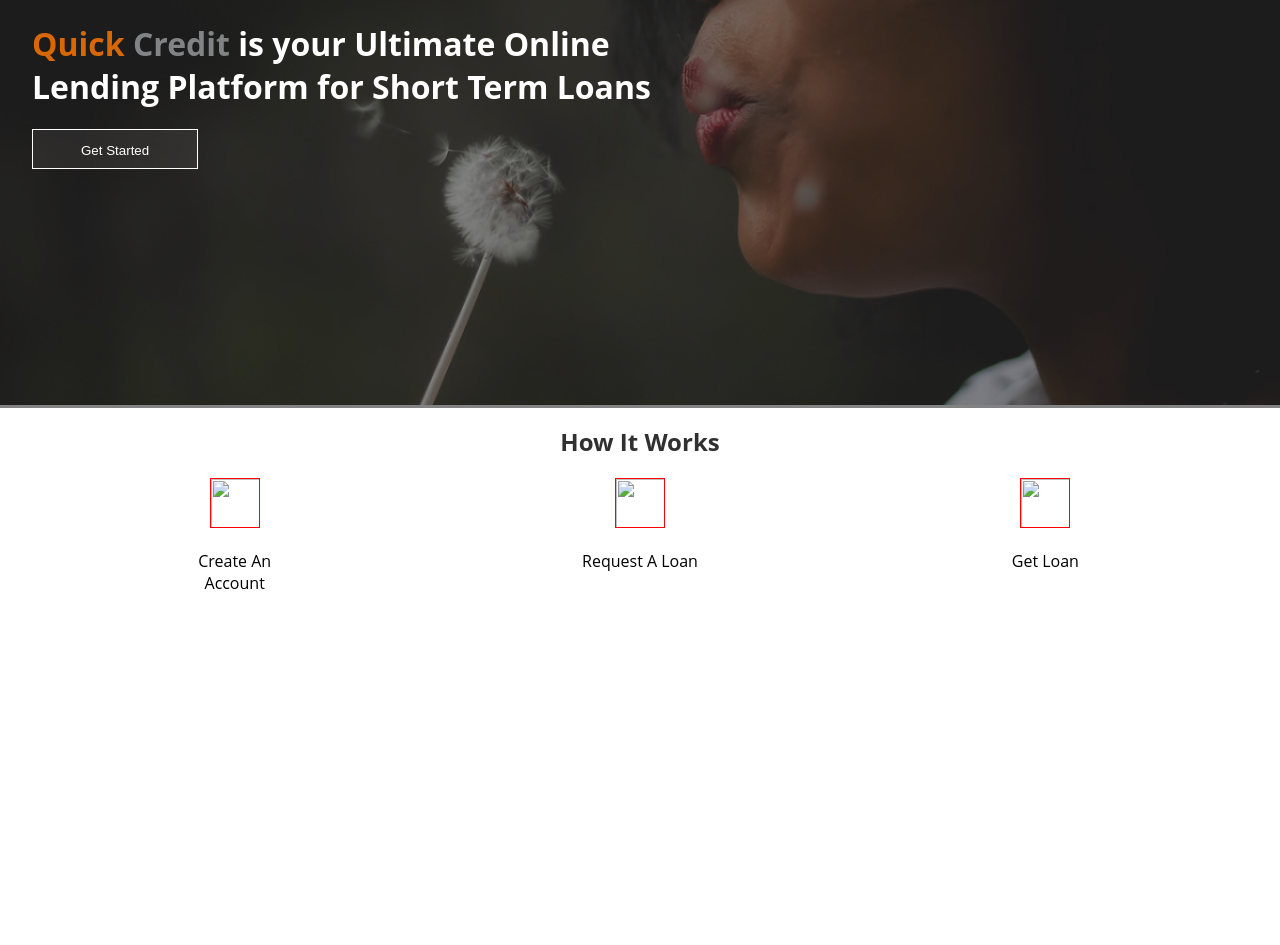
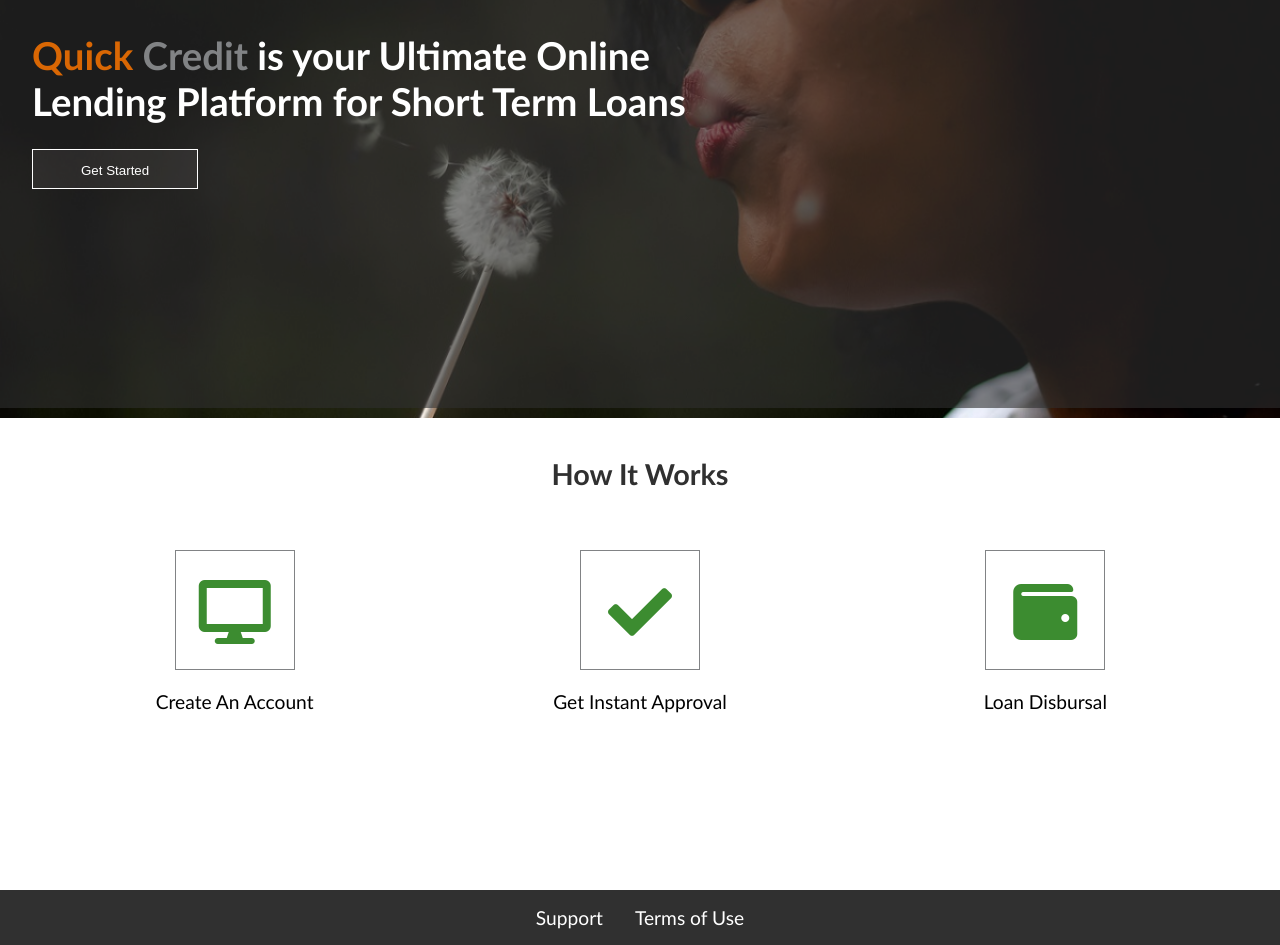
Before and after one commit to Baystef/Quick-Credit, a plain HTML site: page UI/landing.html in a window 1280 px wide. Shown: the part 312-1257 px from the top of the page. Before the commit the page ends 926 px from the top, so only its background shows below. Drawn offline with Linux system fonts and the light colour scheme.

Commit message:
feat(section): complete the 'how it works' section

```diff
--- a/UI/css/landing.css
+++ b/UI/css/landing.css
@@ -69,6 +69,8 @@
 .main-works {
     display: flex;
     flex-direction: column;
+    height: 55vh;
+    margin: 1rem 0;
 }
 
 .main-works-title {
@@ -83,14 +85,20 @@
 }
 
 .main-works-card {
-    width: 8.5rem;
-    height: 8.5rem;
+    width: 18rem;
+    height: 18rem;
 }
 
 .main-works-image {
-    border: 1px solid red;
-    width: 50px;
-    height: 50px;
+    border: 1px solid var(--myColor4);
+    width: 120px;
+    height: 120px;
+}
+
+.fas {
+    font-size: 4rem;
+    padding-top: 1.8rem;
+    color: var(--myColor2);
 }
 
 
@@ -102,12 +110,7 @@
     }
 
     .main-works-container {
-       flex-direction: row;
+        flex-direction: row;
+        margin: auto 0;
     }
 }
-
-/* @media (min-width: 360px) {
-    .main-header {
-        text-align: left;
-    }
-}  */
--- a/UI/css/styles.css
+++ b/UI/css/styles.css
@@ -31,7 +31,8 @@ body {
     height: 100%;
     margin: auto 0;
     padding: 0;
-    font-family: 'Open Sans', sans-serif;
+    font-size: 0.8rem;
+    font-family: 'Trebuchet MS', 'Lucida Sans Unicode', 'Lucida Grande', 'Lucida Sans', Arial, sans-serif;
 }
 
 ul,
@@ -51,7 +52,7 @@ a {
     height: 2.5rem;
     background-color: rgba(177, 169, 169, 0.1);
     color: black;
-    border: 2px solid rgba(255 , 255, 255, 0.3);
+    border: 2px solid rgba(255, 255, 255, 0.3);
     cursor: pointer;
     transition: var(--transition)
 }
@@ -61,10 +62,11 @@ a {
 }
 
 .button:active {
-   background-color: var(--button-bg-hover);
-   transform: translate(1px);
+    background-color: var(--button-bg-hover);
+    transform: translate(1px);
 }
 
+/* Nav Styles */
 .main-nav {
     width: 100%;
     position: relative;
@@ -74,6 +76,7 @@ a {
     z-index: 1000;
     display: flex;
     align-items: center;
+    justify-content: space-around;
     background-color: var(--myColor1);
     /* background-color: #9ce609; */
 }
@@ -104,13 +107,106 @@ a {
 }
 
 .main-nav__item a {
-    color: white;
-    border: 1px solid white;
+    color: var(--white);
+    border: 1px solid var(--white);
     padding: 0.8rem 0.8rem;
-    transition: all 0.2s ease-out;
+    transition: var(--transition);
 }
 
 .main-nav__item a:hover {
-    background-color: white;
+    background-color: var(--white);
     color: var(--myColor1);
 }
+
+.menu-btn {
+    /* position: absolute; */
+    z-index: 3;
+    left: 35px;
+    top: 30px;
+    cursor: pointer;
+    transition: var(--transition);
+    margin-right: auto;
+}
+
+.menu-btn .btn-line {
+    width: 28px;
+    height: 3px;
+    margin: 0 0 5px 0;
+    background: #fff;
+    transition: var(--transition);
+}
+
+.menu-btn.close {
+    transform: rotate(180deg);
+}
+
+.menu-btn.close .btn-line:nth-child(1) {
+    transform: rotate(45deg) translate(5px, 5px);
+}
+
+.menu-btn.close .btn-line:nth-child(2) {
+    opacity: 0;
+}
+
+.menu-btn.close .btn-line:nth-child(3) {
+    transform: rotate(-45deg) translate(7px, -6px);
+}
+
+/* Footer Styles */
+.footer {
+    position: relative;
+    bottom: 0;
+    width: 100%;
+    background-color: var(--myColor5);
+    color: var(--white);
+    text-align: center;
+    padding: 1rem;
+    margin-top: 0rem;
+    z-index: 1000;
+}
+
+.footer-links {
+    margin: 0;
+    padding: 0;
+    display: flex;
+
+    justify-content: space-evenly;
+    align-items: center;
+    text-align: center;
+}
+
+.footer-link {
+    margin: 0.1rem 0;
+}
+
+.footer-link a {
+    color: white;
+}
+
+.footer-link a:hover,
+.footer-link a:active {
+    color: var(--myColor4);
+}
+
+@media (min-width: 40rem) {
+    body {
+        font-size: 1.2rem;
+    }
+
+    .menu-btn {
+        display: none;
+    }
+
+    .main-nav__item:nth-child(1) {
+        display: inline;
+    }
+
+    .footer-link {
+        margin: 0 1rem;
+    }
+
+    .footer-links {
+        flex-direction: row;
+        justify-content: center;
+    }
+}
--- a/UI/landing.html
+++ b/UI/landing.html
@@ -9,22 +9,31 @@
     <link rel="icon" type="image/png" sizes="32x32" href="./images/icon.png">
     <link rel="stylesheet" href="css/styles.css">
     <link rel="stylesheet" href="css/landing.css">
+    <link rel="stylesheet" href="https://use.fontawesome.com/releases/v5.6.1/css/all.css"
+        integrity="sha384-gfdkjb5BdAXd+lj+gudLWI+BXq4IuLW5IT+brZEZsLFm++aCMlF1V92rMkPaX4PP" crossorigin="anonymous">
 </head>
 
 <body>
     <nav class="main-nav">
+        <div class="menu-btn">
+            <div class="btn-line"></div>
+            <div class="btn-line"></div>
+            <div class="btn-line"></div>
+        </div>
+
         <a href="landing.html" class="main-nav__brand">
             <img src="images/logo.svg" alt="Quick Credit - Online Lending Platform">
         </a>
 
         <ul class="main-nav__items">
-            <li class="main-nav__item"><a href="#">Team</a></li>
+            <li class="main-nav__item"><a href="#">Sign Up</a></li>
             <li class="main-nav__item"><a href="#">Sign In</a></li>
         </ul>
     </nav>
 
     <header class="main-header">
-        <h1 class="main-header-text"><span class="quick">Quick</span> <span class="credit">Credit</span>  is your Ultimate Online <br>Lending Platform for Short Term Loans</h1>
+        <h1 class="main-header-text"><span class="quick">Quick</span> <span class="credit">Credit</span> is your
+            Ultimate Online <br>Lending Platform for Short Term Loans</h1>
         <button class="button main-header-button">Get Started</button>
     </header>
 
@@ -35,21 +44,42 @@
 
             <section class="main-works-container">
                 <section class="main-works-card">
-                    <img src="" alt="" class="main-works-image">
+                    <!-- <img src="" alt="" class="main-works-image"> -->
+                    <i class="fas fa-desktop main-works-image"></i>
                     <p class="main-works-text">Create An Account</p>
                 </section>
                 <section class="main-works-card">
-                    <img src="" alt="" class="main-works-image">
-                    <p class="main-works-text">Request A Loan</p>
+                    <!-- <img src="" alt="" class="main-works-image"> -->
+                    <i class="fas fa-check main-works-image"></i>
+                    <p class="main-works-text">Get Instant Approval</p>
                 </section>
                 <section class="main-works-card">
-                    <img src="" alt="" class="main-works-image">
-                    <p class="main-works-text">Get Loan</p>
+                    <!-- <img src="" alt="" class="main-works-image"> -->
+                    <i class="fas fa-wallet main-works-image"></i>
+                    <p class="main-works-text">Loan Disbursal</p>
                 </section>
             </section>
         </section>
     </main>
 
+    <footer class="footer">
+        <nav>
+            <ul class="footer-links">
+                <li class="footer-link">
+                    <a href="#">Support</a>
+                </li>
+                <li class="footer-link">
+                    <a href="#">Terms of Use</a>
+                </li>
+            </ul>
+        </nav>
+    </footer>
+
 </body>
 
 </html>
+
+<!-- //font Awesome codes
+<i class="fas fa-desktop"></i> desktop
+<i class="fas fa-check"></i>
+<i class="fas fa-wallet"></i> -->
```
